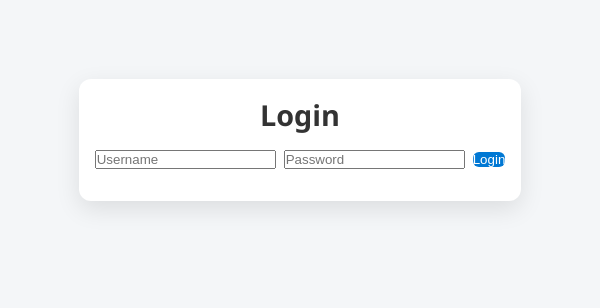
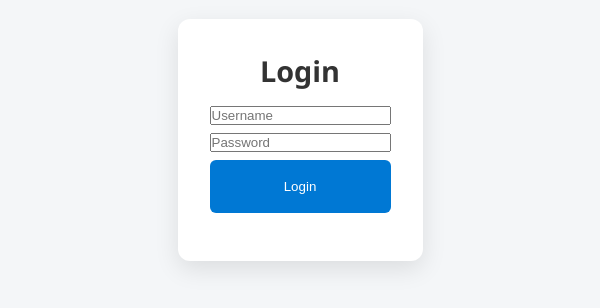
Before and after one commit to VirtualAngel1/ToDo-App, a React (Create React App) app in the folder client/: page / in a window 600 px wide. Shown: the part 260-568 px from the top of the page. Built offline with nearby package versions, Linux system fonts and the light colour scheme.

Commit message:
TaskList Patch

```diff
--- a/client/src/style.css
+++ b/client/src/style.css
@@ -40,14 +40,19 @@ body {
 }
 
 #login-form input[type="text"],
-#login-form input[type="password"],
+#login-form input[type="password"] {
+  width: 100%;
+}
+
 #login-form button {
   width: 100%;
+  padding: 1.2rem 1rem;
 }
 
 #logout-button {
   width: 100%;
   margin-bottom: 1rem;
+  padding: 1.2rem 1rem;
 }
 
 #task-form {
@@ -111,47 +116,3 @@ button:focus {
   font-size: 0.9rem;
   border-radius: 4px;
 }
-
-#task-list li.completed .title {
-  text-decoration: line-through;
-  opacity: 0.6;
-}
-
-@media (min-width: 600px) {
-  #login-form {
-    flex-direction: row;
-    align-items: center;
-  }
-
-  #login-form input {
-    flex: 1;
-  }
-
-  #login-form button {
-    width: auto;
-  }
-}
-
-@media (max-width: 600px) {
-  .todo-app {
-    padding: 1rem;
-  }
-
-  #task-form {
-    flex-direction: column;
-  }
-
-  button {
-    width: 100%;
-  }
-
-  #task-list li {
-    flex-direction: column;
-    align-items: flex-start;
-  }
-
-  #task-list button {
-    width: 100%;
-    margin-top: 0.3rem;
-  }
-}
```
